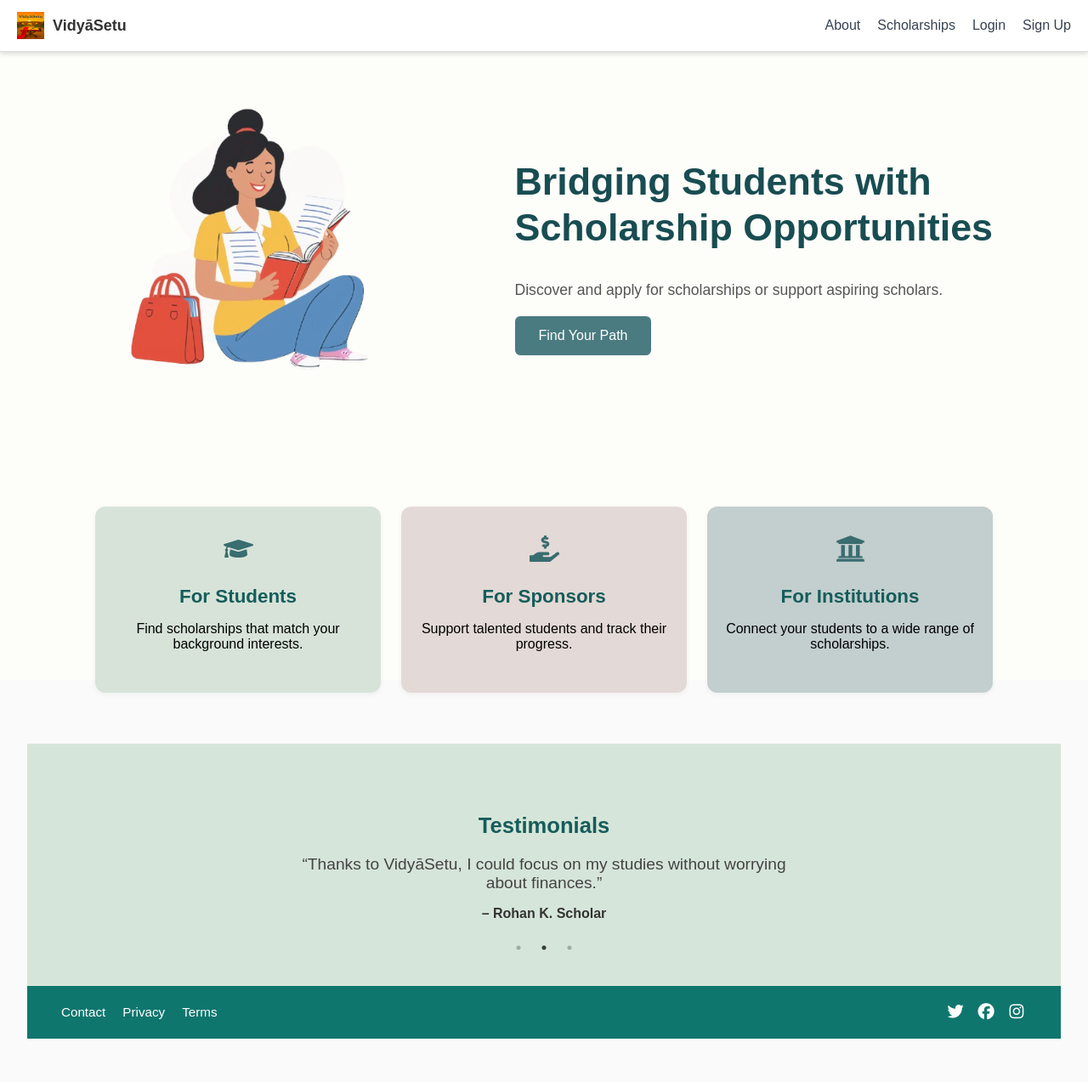
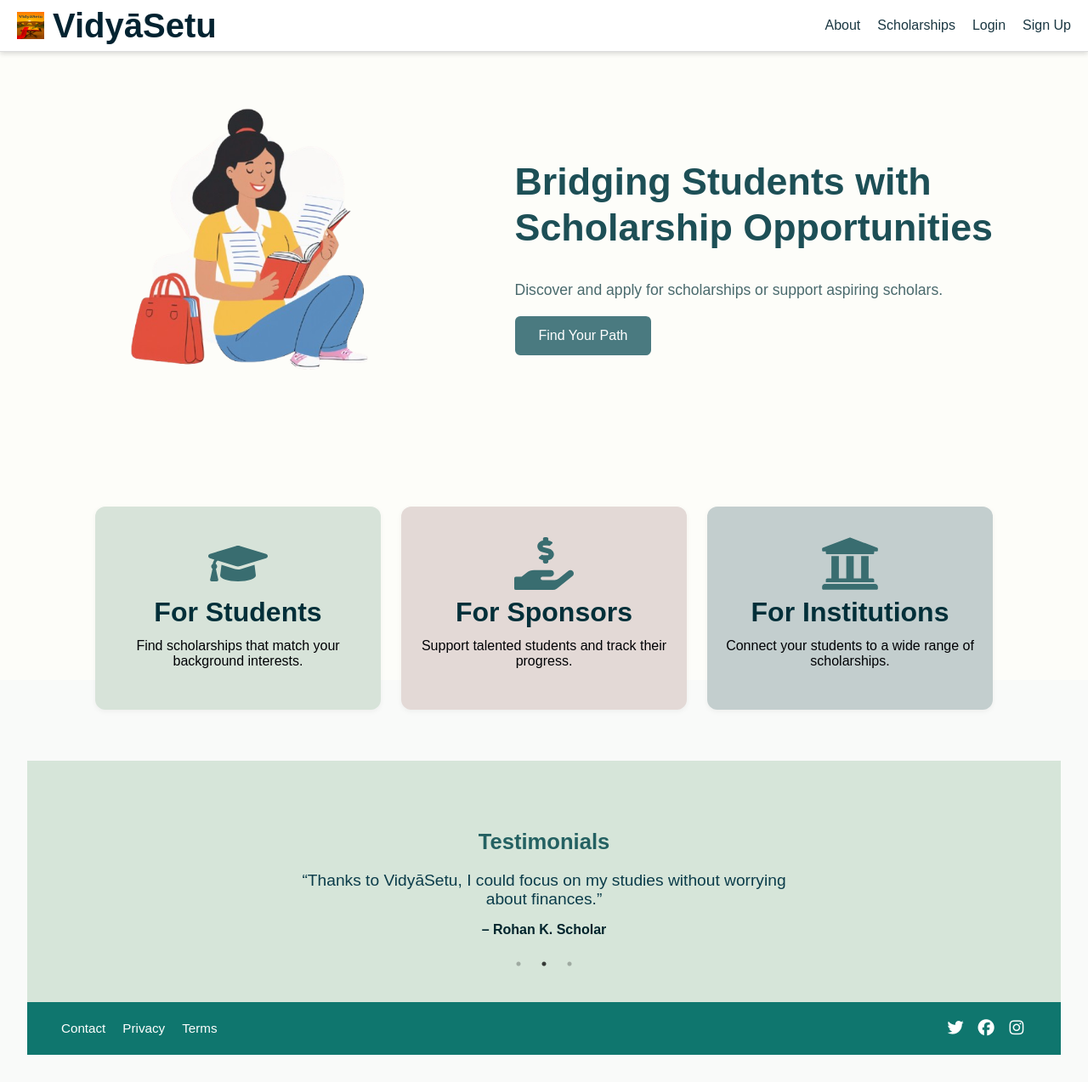
Before and after one commit to Kamali0401/funds4education, a React (Create React App) app: page / in a window 1280 px wide. Shown: the whole page at 85% size. Built offline with nearby package versions, Linux system fonts and the light colour scheme.

Commit message:
allignment changes and navigation changes

```diff
--- a/src/app/components/header/header.css
+++ b/src/app/components/header/header.css
@@ -31,7 +31,7 @@
 .brand {
   font-size: 1.25rem;
   /*font-weight: 700;*/
-  color: #0f172a; /* dark slate */
+  color: #032331; /* dark slate */
 }
 
 /* Navigation */
@@ -43,7 +43,7 @@
 
 .header-right a {
   text-decoration: none;
-  color: #374151; /* gray-700 */
+  color:  #1A3742; /* gray-700 */
   font-weight: 500;
   transition: color 0.2s ease-in-out;
 }
--- a/src/pages/SponsorDashboard/SponsorCard.css
+++ b/src/pages/SponsorDashboard/SponsorCard.css
@@ -85,9 +85,9 @@
 }
 
 .brand {
-  font-size: 18px;
+  font-size: 40px;
   font-weight: bold;
-  color: #333;
+  color: #032331;
 }
 
 .header-right {
--- a/src/pages/home.jsx
+++ b/src/pages/home.jsx
@@ -68,17 +68,17 @@ const Home=() =>{
       {/* Role Cards */}
       <section className="roles">
         <div className="role-card role-student cursor-pointer" onClick={handleClick}>
-             <FaGraduationCap size={35} color='#396D70' />
+             <FaGraduationCap size={70} color='#396D70' />
           <h3>For Students</h3>
           <p>Find scholarships that match your background interests.</p>
         </div>
         <div className="role-card role-sponsor" onClick={handleSponsorClick}>
-          <FaHandHoldingUsd size={35} color='#396D70'  />
+          <FaHandHoldingUsd size={70} color='#396D70'  />
           <h3>For Sponsors</h3>
           <p>Support talented students and track their progress.</p>
         </div>
         <div className="role-card role-institution">
-            <FaUniversity size={35} color='#396D70' />
+            <FaUniversity size={70} color='#396D70' />
           <h3>For Institutions</h3>
           <p>Connect your students to a wide range of scholarships.</p>
         </div>
--- a/src/pages/studentscholarship/Studentprofile.jsx
+++ b/src/pages/studentscholarship/Studentprofile.jsx
@@ -4,6 +4,8 @@ import { FiBell } from "react-icons/fi";
 import { IoMdArrowDropdown } from "react-icons/io";
 import "../../pages/styles.css";
 import Header from "../../app/components/header/header";
+import { Link, useNavigate } from "react-router-dom";
+
 const scholarships = [
   {
     title: "STEM Excellence Scholarship",
@@ -65,11 +67,11 @@ const Dashboard = () => {
         </div>
 
         <nav>
-          <a href="#" className="active">
+           <a href="#" className="active">
             Dashboard
           </a>
           <a href="#">Applications</a>
-          <a href="#">Matches</a>
+           <Link to="/scholarship-match">Matches</Link>
           <a href="#">Messages</a>
         </nav>
       </aside>
--- a/src/pages/styles.css
+++ b/src/pages/styles.css
@@ -20,17 +20,17 @@
 }
 
 .hero-right h1 span {
-  color: #184D52; /* teal shade */
+  color:  #1D4F56;; /* teal shade */
 }
 
 .hero-right p {
   font-size: 1.1rem;
   margin: 20px 0;
-  color: #555;
+  color: #4A6A6D;;
 }
 
 .btn-primary {
-  background: #4A7B81;
+  background: #4A7A80;
   color: white;
   border: none;
   padding: 14px 28px;
@@ -60,12 +60,19 @@
   box-shadow: 0 2px 6px rgba(0,0,0,0.05);
   font-size: 1rem;
 }
+.role-card p {
+  font-size: 1rem;
+  color: #000205;
+  margin-top: 8px;
+}
+
 
 .role-card h3 {
-  font-size: 1.4rem;
+  font-size: 2rem;
   font-weight: 700;
   margin-bottom: 12px;
-  color: #155D5B;
+  margin-top: auto;
+  color: #012F39;
 }
 
 .role-student { background: #D7E3D9; }   /* green */
@@ -83,7 +90,7 @@
   font-size: 1.6rem;
   font-weight: 700;
   margin-bottom: 20px;
-    color: #155D5B;
+    color: #246162;
 }
 
 .testimonials blockquote {
@@ -91,13 +98,13 @@
   max-width: 600px;
   margin: 0 auto;
   font-size: 1.2rem;
-  color: #444;
+  color: #0B3C4A;
 }
 
 .author {
   margin-top: 16px;
   font-weight: 600;
-  color: #333;
+  color: #00242C;
 }
 
 /* Footer */
```
